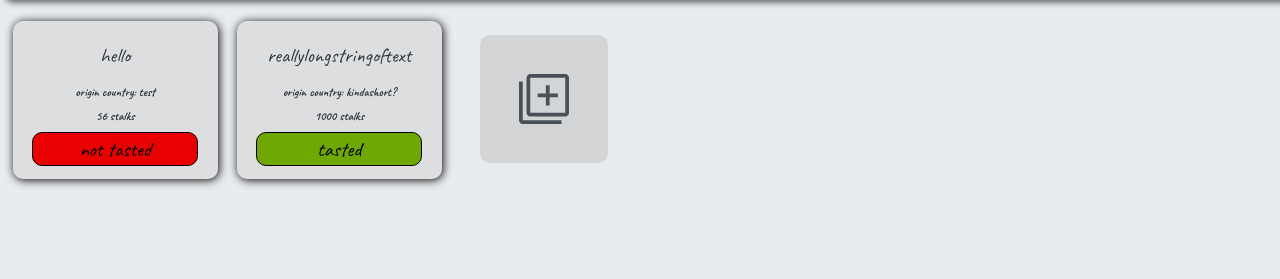
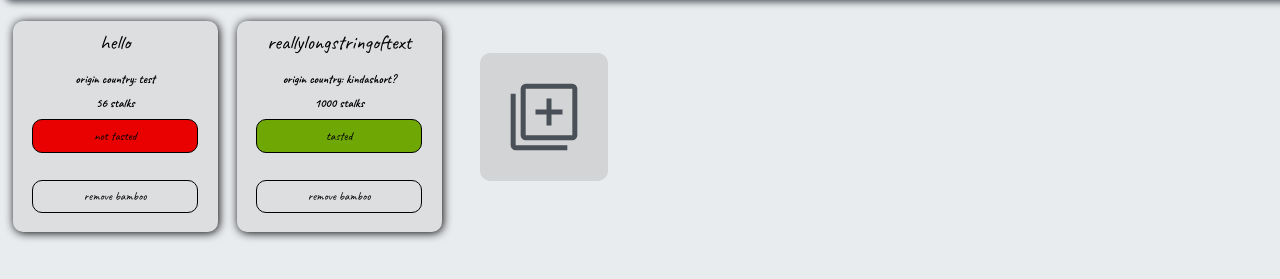
Before and after one commit to awesomelyPAnda/Library, a plain HTML site: page index.html in a window 1280 px wide. Shown: the part 99-378 px from the top of the page. Drawn offline with Linux system fonts and the light colour scheme.

Commit message:
added delete button

```diff
--- a/assets/css/styles.css
+++ b/assets/css/styles.css
@@ -13,7 +13,7 @@
     --boxbg: #adb5bd;
     --buttonbg: #d3d4d5;
     --cardbg: #dddedf;
-    --cardtext: #34393e;
+    --cardtext: #000000;
 }
 
 body{
@@ -51,8 +51,8 @@ img.panda{
 }
 
 .add-btn{
-    width: clamp(60px, 4.5vw, 140px);
-    height: auto;
+    height: clamp(60px, 10vh, 140px);
+    width: auto;
 }
 .bottom{
     height: 90vh;
@@ -67,7 +67,7 @@ img.panda{
     width: 8vw;
     aspect-ratio: 1 / 1;
     border-radius: 10px;
-    margin-top: 4.8vh;
+    margin-top: 7vh;
     margin-left: 3vw;
     display: flex;
     align-items: center;
@@ -191,8 +191,9 @@ img.panda{
     justify-content: center;
     display: flex;
     align-items: center;
-    font-size:clamp(0.75rem, 1.6vw, 1.5rem);
+    font-size:clamp(0.75rem, 0.95vw, 1.5rem);
     border-radius: 10px;
+    margin-bottom: 1.2rem;
 }
 
 .btn.checked{
@@ -200,9 +201,29 @@ img.panda{
     background-color: #6FA804;
 }
 
+.btn.checked.hov{
+    transition: all 0.2s ease-in-out;
+    background-color: #5c8b04;
+}
+
 .btn.not-checked{
     transition: all 0.2s ease-in-out;
     background-color: #E90000;
+}
+
+.btn.not-checked.hov{
+    transition: all 0.2s ease-in-out;
+    background-color: #b80000;
+}
+
+.btn.delete-btn.hov{
+    transition: all 0.2s ease-in-out;
+    background-color: #b5b5b5;
+}
+
+.btn.delete-btn{
+    transition: all 0.2s ease-in-out;
+    background-color: var(--cardbg);
 }
 
 
--- a/assets/js/script.js
+++ b/assets/js/script.js
@@ -52,6 +52,7 @@ function renderBook(book) {
     const pages = document.createElement("p")
     const tasted = document.createElement("button")
     const tastedtext = document.createElement("span")
+    const deletebtn = document.createElement("button")
 
     /*checking value of checkmark */
     if(book.read === true){
@@ -62,25 +63,33 @@ function renderBook(book) {
         tasted.classList.add("not-checked", "btn", "tasted")
         tastedtext.textContent = "not tasted"
     }
+    deletebtn.addEventListener("click", () => {
+        const index = myLibrary.findIndex(b => b.uuid === book.uuid);
+        myLibrary.splice(index, 1);
+        card.remove();
+    });
 
     /* adding classes for css styling */
     tastedtext.classList.add("tasted-text")
     title.classList.add("card-title")
     origin.classList.add("card-origin")
     pages.classList.add("card-pages")
+    deletebtn.classList.add("btn", "delete-btn")
     /* Changing text content */
     title.textContent = book.title
     origin.textContent = `origin country: ${book.origin}`
     pages.textContent = `${book.pages} stalks`
+    deletebtn.textContent = "remove bamboo"
     /* appending elements */
     tasted.appendChild(tastedtext)
     card.appendChild(title)
     card.appendChild(origin)
     card.appendChild(pages)
     card.appendChild(tasted)
+    card.appendChild(deletebtn)
     card.classList.add("card")
     container.appendChild(card)
-    /* event listener for button */
+    /* event listener for buttons */
      tasted.addEventListener("click", (event) => {
         if (tasted.classList.contains("checked")) {
             tasted.classList.add("not-checked")
@@ -93,6 +102,19 @@ function renderBook(book) {
             animateText(tastedtext, "tasted")
         }
     })
+    tasted.addEventListener("mouseover", (event) => {
+        tasted.classList.add("hov")
+    })
+    tasted.addEventListener("mouseleave", (event) => {
+        tasted.classList.remove("hov")
+    })
+    deletebtn.addEventListener("mouseleave", (event) => {
+        deletebtn.classList.remove("hov")
+    })
+    deletebtn.addEventListener("mouseover", (event) => {
+        deletebtn.classList.add("hov")
+    })
+
 
 }
 
```
